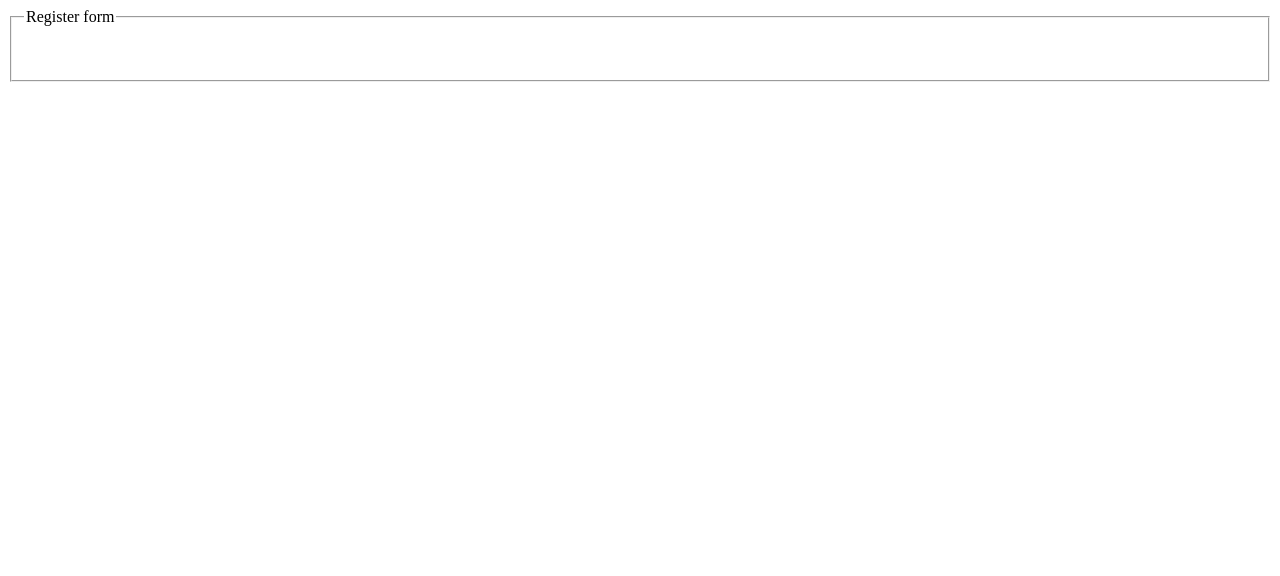
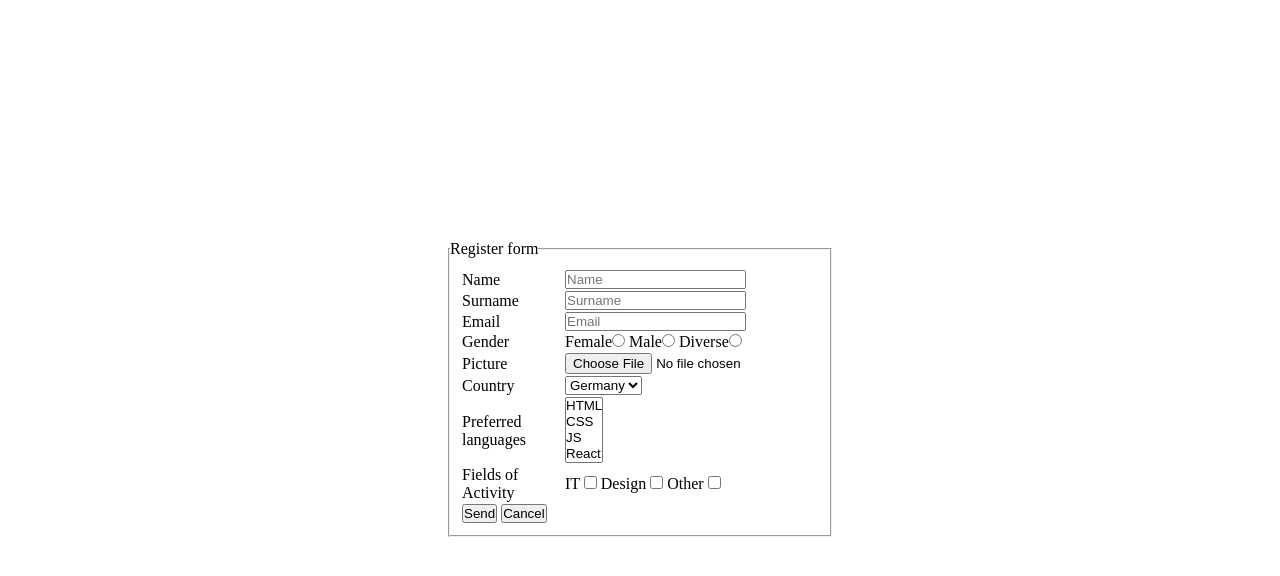
Before and after one commit to StephanPagel/css_forms_level2_3, a plain HTML site: page index.html in a window 1280 px wide. Drawn offline with Linux system fonts and the light colour scheme.

Commit message:
finished

```diff
--- a/assets/css/style.css
+++ b/assets/css/style.css
@@ -0,0 +1,15 @@
+* {
+    padding: 0;
+    margin: 0;
+    box-sizing: border-box;
+}
+
+fieldset {
+    display: inline-block;
+    width: 30vw;
+    margin: 30vh auto auto 35vw;
+}
+
+table {
+    padding: 10px;
+}
--- a/index.html
+++ b/index.html
@@ -15,40 +15,67 @@
             <legend>Register form</legend>
             <table>
                 <tr>
-                    <td></td>
-                    <td></td>
+                    <td>Name</td>
+                    <td><input type="text" name="name" id="" placeholder="Name"></td>
                 </tr>
                 <tr>
-                    <td></td>
-                    <td></td>
+                    <td>Surname</td>
+                    <td><input type="text" name="surname" id="" placeholder="Surname"></td>
                 </tr>
                 <tr>
-                    <td></td>
-                    <td></td>
+                    <td>Email</td>
+                    <td><input type="email" name="email" id="" placeholder="Email"></td>
                 </tr>
                 <tr>
-                    <td></td>
-                    <td></td>
+                    <td>Gender</td>
+                    <td>
+                        <label for="">Female</label><input type="radio" name="gender" id="">
+                        <label for="">Male</label><input type="radio" name="gender" id="">
+                        <label for="">Diverse</label><input type="radio" name="gender" id="">
+                    </td>
                 </tr>
                 <tr>
-                    <td></td>
-                    <td></td>
+                    <td>Picture</td>
+                    <td><input type="file" name="" id="" placeholder="Choose file"></td>
                 </tr>
                 <tr>
-                    <td></td>
-                    <td> </td>
+                    <td>Country</td>
+                    <td>
+                        <select name="contry" id="">
+                            <option value="Germany">Germany</option>
+                            <option value="France">France</option>
+                            <option value="USA">USA</option>
+                        </select>
+                    </td>
                 </tr>
                 <tr>
-                    <td></td>
-                    <td> </td>
+                    <td>Preferred languages</td>
+                    <td>
+                        <select multiple="languages" placeholder="(To choose more than one option use cmd key)">
+                            <option>HTML</option>
+                            <option>CSS</option>
+                            <option>JS</option>
+                            <option>React</option>
+                        </select>
+                    </td>
                 </tr>
 
                 <tr>
-                    <td></td>
-                    <td></td>
+                    <td>Fields of Activity</td>
+                    <td>
+                        <label for="">IT</label>
+                        <input type="checkbox" name="" id="">
+                        <label for="">Design</label>
+                        <input type="checkbox" name="" id="">
+                        <label for="">Other</label>
+                        <input type="checkbox" name="" id="">
+                    </td>
                 </tr>
                 <tr>
-                    <td colspan="2"></td>
+                    <td colspan="2">
+                        <input type="submit" value="Send">
+                        <input type="reset" value="Cancel">
+                    </td>
                 </tr>
             </table>
         </fieldset>
```
